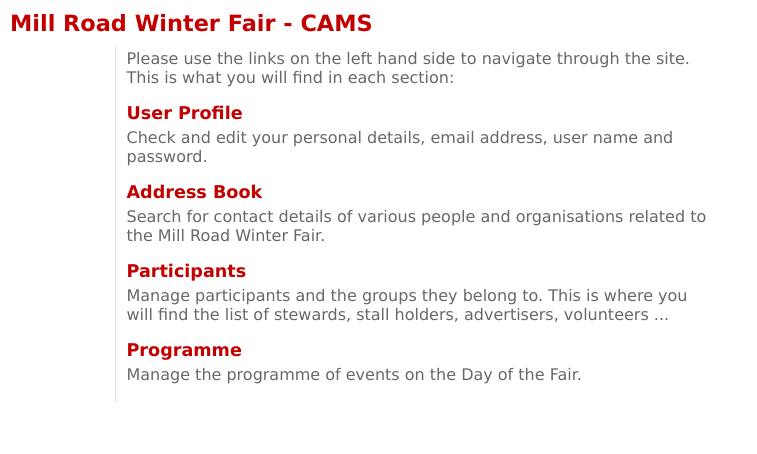
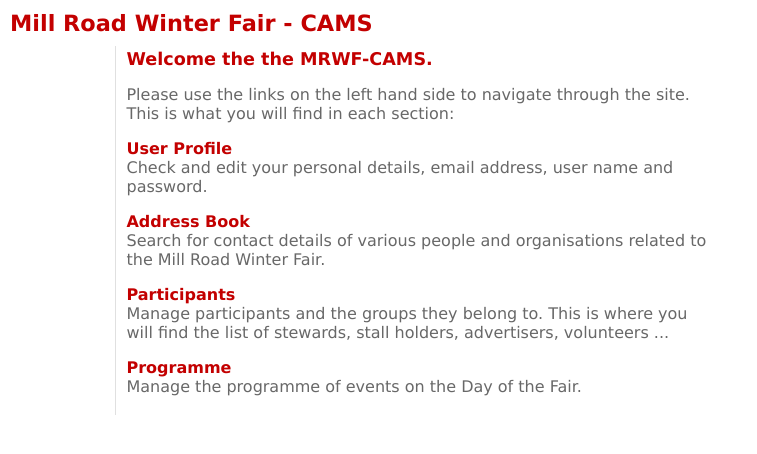
Before and after one commit to gctucker/mrwf, a Django app: template templates/home.html in a window 1280 px wide. Shown: the top 454 px of the page, without its empty margins (0-757 px from the left). Run offline with Django 3.2, Linux system fonts and the light colour scheme; the template is opened without the code that fills it, so the values that code supplies are empty.

Commit message:
home: tweak from page text and style

```diff
--- a/templates/home.html
+++ b/templates/home.html
@@ -2,20 +2,21 @@
 
 {% block contents %}
           <div class="textblock">
+            <h2>Welcome the the MRWF-CAMS.</h2>
+            <p>
             Please use the links on the left hand side to navigate through the
             site.  This is what you will find in each section:
-
+            </p>
             <p>
-              <h2>User Profile</h2> Check and edit your personal details, email
+              <h3>User Profile</h3> Check and edit your personal details, email
               address, user name and password.
             </p>
-
             <p>
-              <h2>Address Book</h2> Search for contact details of various
+              <h3>Address Book</h3> Search for contact details of various
               people and organisations related to the Mill Road Winter Fair.
             </p>
             <p>
-              <h2>Participants</h2> Manage participants and the groups they
+              <h3>Participants</h3> Manage participants and the groups they
               belong to.  This is where you will find the list of stewards,
               stall holders, advertisers, volunteers ...
             </p>
@@ -28,11 +29,11 @@
             </p>
 -->
             <p>
-              <h2>Programme</h2> Manage the programme of events on the Day of
+              <h3>Programme</h3> Manage the programme of events on the Day of
               the Fair.
             </p>{% if user.is_staff %}
             <p>
-              <h2>Applications</h2> List the applications received on-line.
+              <h3>Applications</h3> List the applications received on-line.
               <span style="font-style: italic">(work in progress)</span>
             </p>{% endif %}
 <!--
@@ -44,7 +45,7 @@
 -->
             </p>{% if user.is_staff %}
             <p>
-              <h2>Admin</h2> You are an administrator user so you have access
+              <h3>Admin</h3> You are an administrator user so you have access
               to the Django administration.  It allows you to edit parts of the
               information that are not manageable through this interface.
             </p>{% endif %}
```
